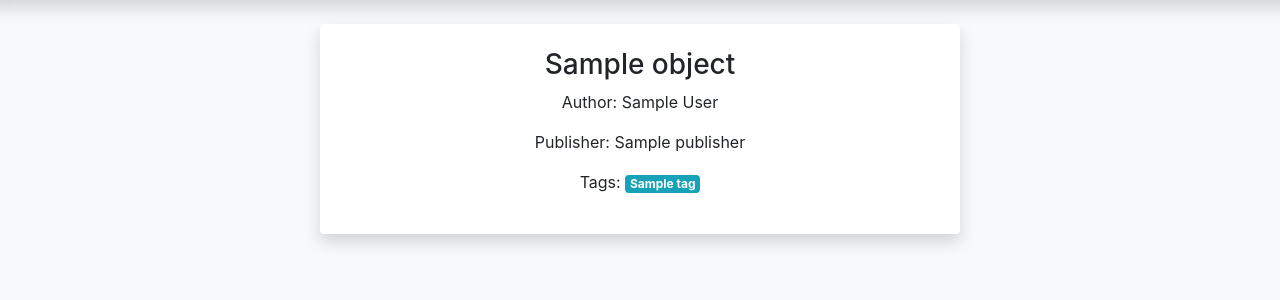
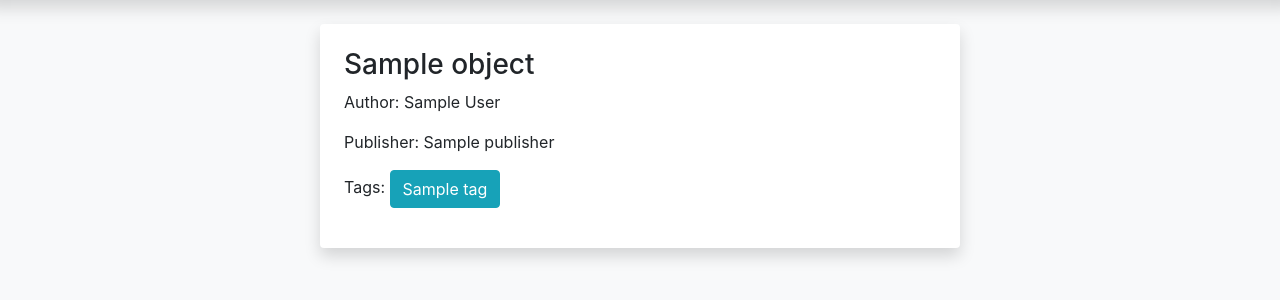
Before and after one commit to gbebenista/django_library, a Django app: template bookcase/books/templates/books/detailbook.html in a window 1280 px wide. Shown: the part 54-354 px from the top of the page. Run offline with Django 3.2, Linux system fonts and the light colour scheme; the template is opened without the code that fills it: most values are stand-ins (such as "Sample title", 1, 10 or a date in 2020); some libraries are stand-ins or nearby versions.

Commit message:
Add searching by tags in detailbook view

```diff
--- a/bookcase/books/templates/books/detailbook.html
+++ b/bookcase/books/templates/books/detailbook.html
@@ -5,11 +5,16 @@
 {% block content %}
 {% load filter %}
 {% csrf_token %}
-<div class="shadow bg-white rounded p-4 m-auto w-50 text-center">
+<div class="shadow bg-white rounded p-4 m-auto w-50">
     <h3>{{ object.title }}</h3>
     <p> Author: {{ object.author }}</p>
     <p> Publisher: {{ object.publisher }}</p>
-    <p> Tags: {% for tag in object.tags.all %} <span class="badge badge-info">{{tag}}</span> {% endfor %}</p>
+    <form action="{% url 'home' %}" method="GET">
+    <p> Tags: {% for tag in object.tags.all %}
+        <input type="submit" name="q" value="{{tag}}" class="btn btn-info">
+        {% endfor %}
+    </p>
+    </form>
     <p>
         {% if object.loaner_user_id == user.id %}
         <span class="btn btn-info giveback" data-catid="{{ object.id }}" data-toggle="tooltip" title="Give back">
@@ -27,7 +32,7 @@
                         <i class="fa fa-shopping-basket mr-1"></i><span id="detail{{ book.id }}">Available</span>
         </span>
         {% endif %}
-    <p>
+    </p>
 </div>
 
 
```
